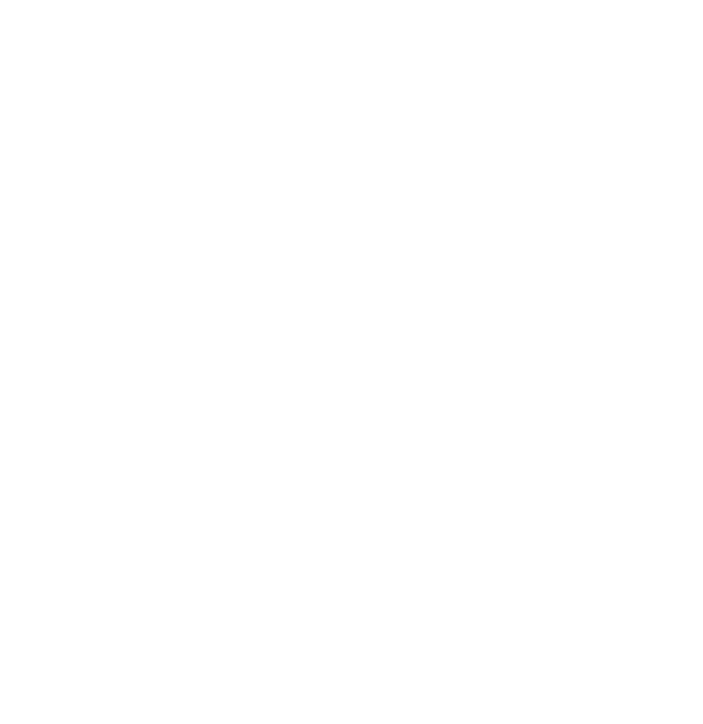
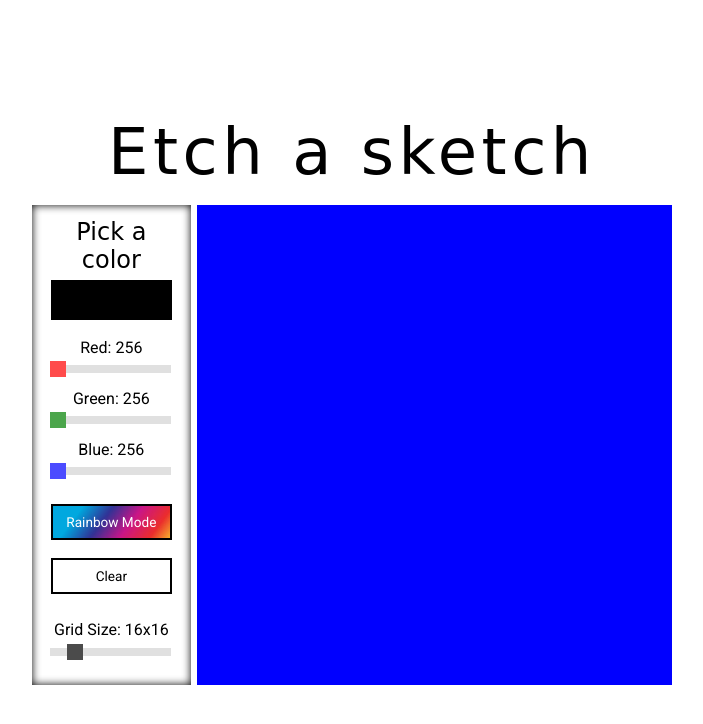
Before and after one commit to StanleyRasp/TOP-etch-a-sketch, a plain HTML site: page index.html in a window 1280 px wide. Shown: the whole page, without its empty margins (288-991 px from the left). Drawn offline with Linux system fonts and the light colour scheme; a web font is replaced by a local one.

Commit message:
Create passive layout

```diff
--- a/index.html
+++ b/index.html
@@ -7,8 +7,40 @@
     <title>Etch a sketch</title>
     <script src="script.js" defer></script>
     <link rel="stylesheet" href="style.css">
+    <link rel="preconnect" href="https://fonts.googleapis.com">
+    <link rel="preconnect" href="https://fonts.gstatic.com" crossorigin>
+    <link href="https://fonts.googleapis.com/css2?family=Edu+NSW+ACT+Foundation:wght@400;500;600;700&family=Roboto:ital,wght@0,100;0,300;0,400;0,500;0,700;0,900;1,100;1,300;1,400;1,500;1,700;1,900&display=swap" rel="stylesheet">
 </head>
 <body>
-
+    <div class="content-wrapper">
+        <div class="title">Etch a sketch</div>
+        <div class="working-area">
+            <div class="menu">
+                <div class="color-picker">
+                    <div class="title">Pick a color</div>
+                    <div class="color-display"></div>
+                    <div class="slide-container">
+                        Red: 256<br><input type="range" min="0" max="256" value="0" class="slider" id="red-slider">
+                    </div>
+                    <div class="slide-container">
+                        Green: 256<br><input type="range" min="0" max="256" value="0" class="slider" id="green-slider">
+                    </div>
+                    <div class="slide-container">
+                        Blue: 256<br><input type="range" min="0" max="256" value="0" class="slider" id="blue-slider">
+                    </div>
+                </div>
+                <div class="buttons">
+                    <button class="rainbow-button">Rainbow Mode</button>
+                    <button class="clear-button">Clear</button>
+                </div>
+                <div class="size-picker">
+                    <div class="slide-container">
+                        Grid Size: 16x16<br><input type="range" min="0" max="100" value="16" class="slider" id="size-slider">
+                    </div>
+                </div>
+            </div>
+            <div class="drawing-container container"></div>
+        </div>
+    </div>
 </body>
 </html>
--- a/style.css
+++ b/style.css
@@ -0,0 +1,190 @@
+html{
+    box-sizing: border-box;
+    font-family: "Roboto", sans-serif;
+}
+
+body{
+    width: 100vw;
+    height: 100vh;
+    padding: 0;
+    margin: 0;
+    display: flex;
+    justify-content: center;
+    align-items: center;
+}
+
+.content-wrapper > .title{
+    font-size: 8vh;
+    font-weight: 500;
+    letter-spacing: 0.07em;
+    font-family: 'Edu NSW ACT Foundation', cursive;
+    text-align: center;
+}
+
+.working-area{
+    margin-top: 2vh;
+    display: flex;
+    align-items: stretch;
+    column-gap: 1%;
+}
+
+.menu{
+    box-sizing: border-box;
+    box-shadow: 0px 0px 8px 0px rgba(0, 0, 0, 1) inset;
+    width: 20vh;
+    display: flex;
+    flex-direction: column;
+    justify-content: space-between;
+    padding: 2% 3%;
+
+}
+
+.color-picker{
+    height: fit-content;
+}
+
+.color-picker > .title{
+    text-align: center;
+    font-family: 'Edu NSW ACT Foundation', cursive;
+    font-size: 3vh;
+    font-weight: 500;
+}
+
+.color-display{
+    box-sizing: border-box;
+    width: 100%;
+    height: 5vh;
+    background-color: black;
+    margin: 5% 0 15% 0;
+}
+
+.slide-container{
+    display: block;
+    box-sizing: border-box;
+    text-align: center;
+    margin: 10% 0;
+    width: 100%;
+}
+
+.slider {
+    display: inline-block;
+    box-sizing: border-box;
+    margin-top: 1vh;
+    -webkit-appearance: none;  /* Override default CSS styles */
+    appearance: none;
+    width: 100%; /* Full-width */
+    height: 1vh; /* Specified height */
+    background: #d3d3d3; /* Grey background */
+    outline: none; /* Remove outline */
+    opacity: 0.7; /* Set transparency (for mouse-over effects on hover) */
+    -webkit-transition: .2s; /* 0.2 seconds transition on hover */
+    transition: opacity .2s;
+    margin-left: -1px;
+}
+
+.slider:hover {
+    opacity: 1; /* Fully shown on mouse-over */
+}
+
+.slider::-webkit-slider-thumb {
+    -webkit-appearance: none; /* Override default look */
+    appearance: none;
+    width: 2vh; /* Set a specific slider handle width */
+    height: 2vh; /* Slider handle height */
+    background: #fffb00; /* Green background */
+    cursor: pointer; /* Cursor on hover */
+}
+
+.slider::-moz-range-thumb {
+    width: 2vh; /* Set a specific slider handle width */
+    height: 2vh; /* Slider handle height */
+    background: #04AA6D; /* Green background */
+    cursor: pointer; /* Cursor on hover */
+}
+
+#red-slider::-webkit-slider-thumb{
+    background: red;
+}
+
+#red-slider::-moz-range-thumb{
+    background: red;
+}
+
+#green-slider::-webkit-slider-thumb{
+    background: green;
+}
+
+#green-slider::-moz-range-thumb{
+    background: green;
+}
+
+#blue-slider::-webkit-slider-thumb{
+    background: blue;
+}
+
+#blue-slider::-moz-range-thumb{
+    background: blue;
+}
+
+.rainbow-button{
+    display: block;
+    font-family: inherit;
+    font-size: 1.7vh;
+    -webkit-appearance: none;
+    appearance: none;
+    padding: 1vh 0;
+    background-image: url("images/rainbow.jpg");
+    background-size: cover;
+    color: white;
+    border: 2px solid black;
+    transition: box-shadow 0.05s ease;
+    width: 100%;
+}
+
+.rainbow-button:active{
+    box-shadow: 0px 0px 4px 0px rgba(0, 0, 0, 1) inset;
+}
+
+.clear-button{
+    display: block;
+    margin: 15% 0 0 0;
+    font-family: inherit;
+    font-size: 1.7vh;
+    -webkit-appearance: none;
+    appearance: none;
+    padding: 1vh 0;
+    background-color: white;
+    background-size: cover;
+    color: black;
+    border: 2px solid black;
+    transition: box-shadow 0.05s ease;
+    width: 100%;
+}
+
+.clear-button:active{
+    box-shadow: 0px 0px 4px 0px rgba(0, 0, 0, 1) inset;
+}
+
+.size-picker{
+    width: 100%;
+    align-self: flex-end;
+}
+
+#size-slider{
+    margin-top: 1.2vh;
+}
+
+#size-slider::-webkit-slider-thumb{
+    background: black;
+}
+
+#size-slider::-moz-range-thumb{
+    background: black;
+}
+
+.drawing-container{
+    box-sizing: border-box;
+    background-color: blue;
+    width: 60vh;
+    height: 60vh;
+}
```
Also changed, not shown: images/rainbow.jpg (added).
